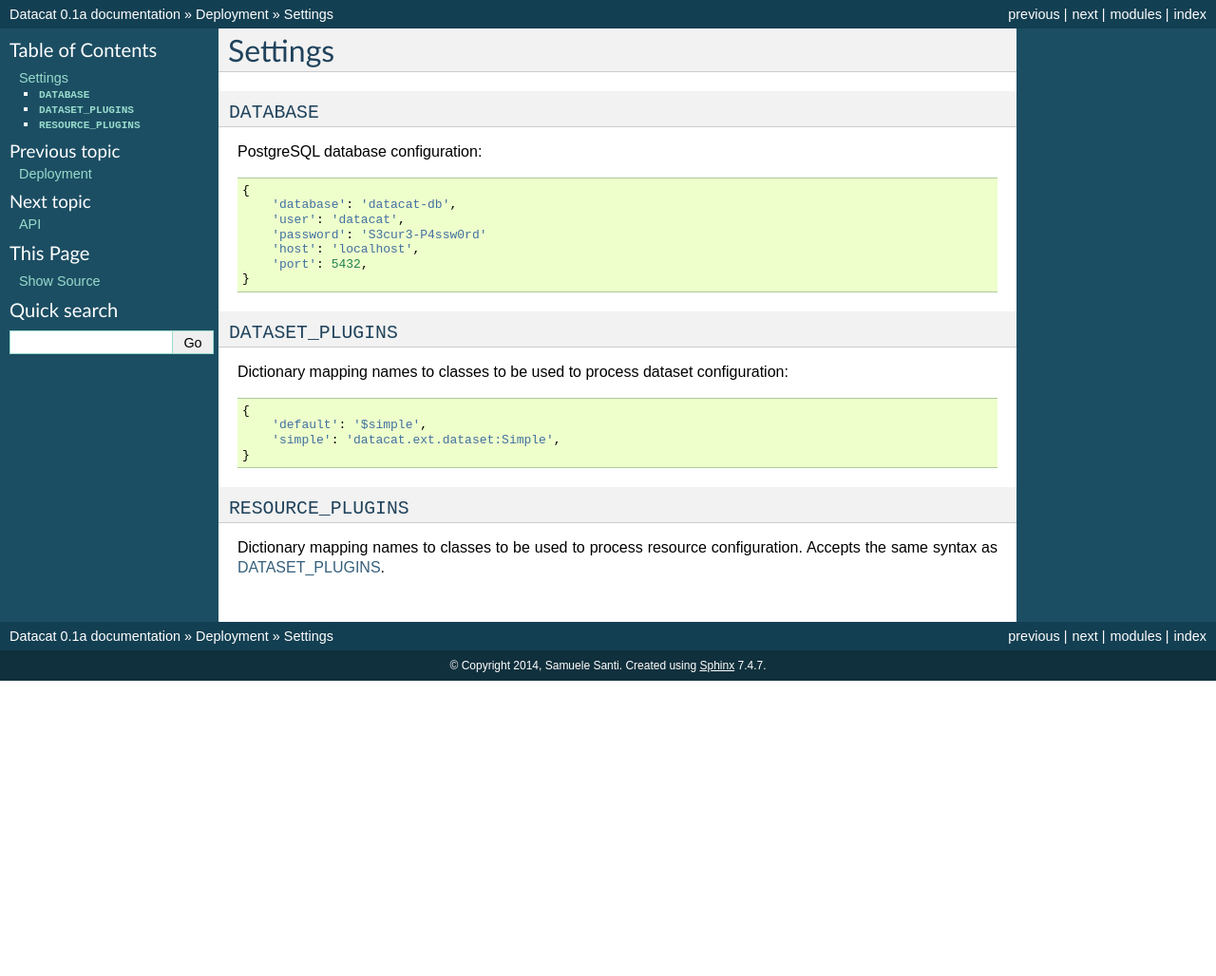
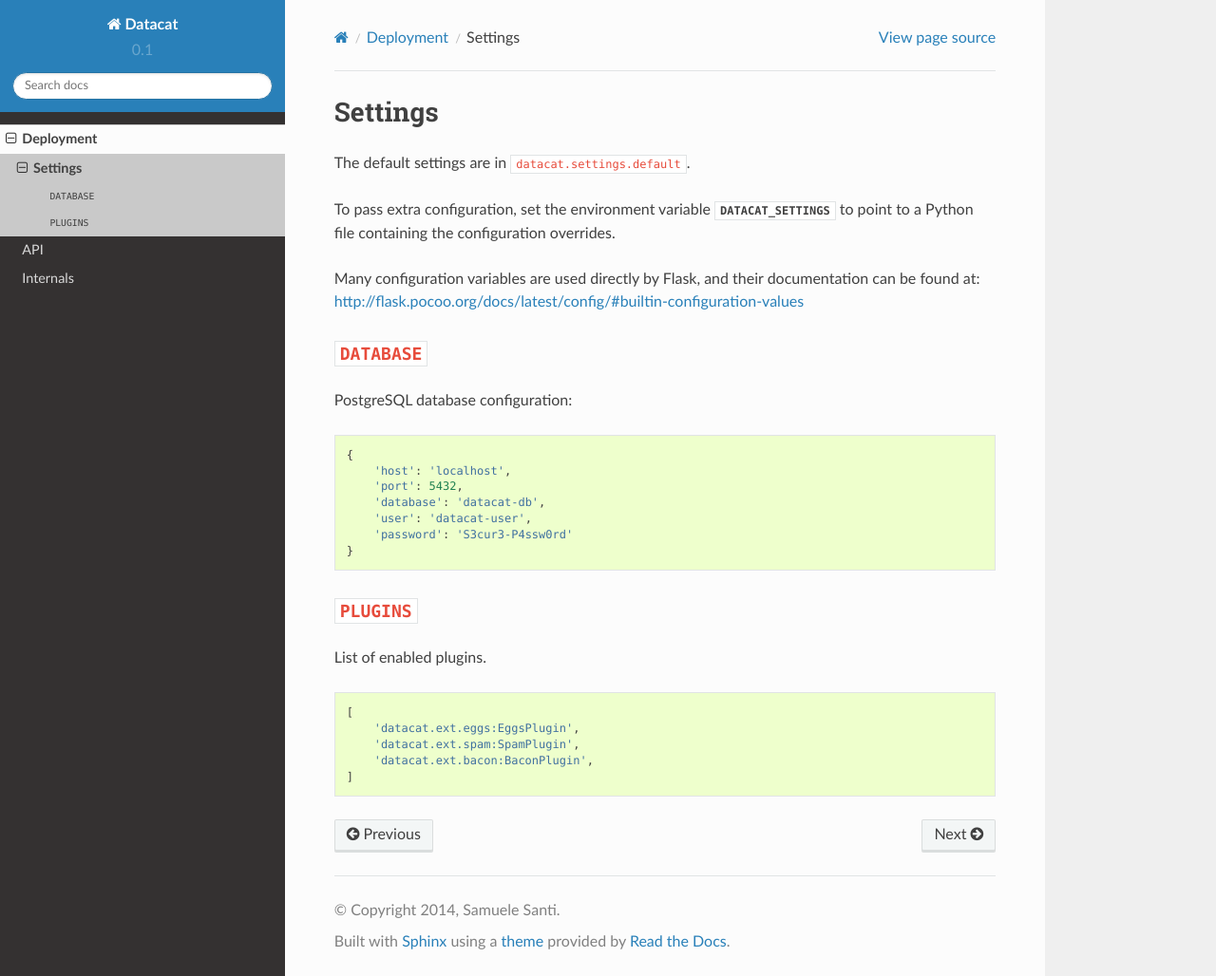
Before and after one commit to rshk-archive/datacat-poc-140825, a Sphinx documentation site: the page built from docs/source/deploy/settings.rst, in a window 1280 px wide and 1028 px high. Shown: the whole window at 95% size. Built offline with Sphinx 7.4.7 and the Read the Docs theme 2.0.0, drawn with Linux system fonts in a browser that asks for light colours.

Commit message:
Some more documentation

```diff
--- a/docs/source/conf.py
+++ b/docs/source/conf.py
@@ -12,18 +12,18 @@
 # All configuration values have a default; values that are commented out
 # serve to show the default.
 
-import sys
+# import sys
 import os
 
 # If extensions (or modules to document with autodoc) are in another directory,
 # add these directories to sys.path here. If the directory is relative to the
 # documentation root, use os.path.abspath to make it absolute, like shown here.
-#sys.path.insert(0, os.path.abspath('.'))
+# sys.path.insert(0, os.path.abspath('.'))
 
 # -- General configuration ------------------------------------------------
 
 # If your documentation needs a minimal Sphinx version, state it here.
-#needs_sphinx = '1.0'
+# needs_sphinx = '1.0'
 
 # Add any Sphinx extension module names here, as strings. They can be
 # extensions coming with Sphinx (named 'sphinx.ext.*') or your custom
@@ -40,7 +40,7 @@ templates_path = ['_templates']
 source_suffix = '.rst'
 
 # The encoding of source files.
-#source_encoding = 'utf-8-sig'
+# source_encoding = 'utf-8-sig'
 
 # The master toctree document.
 master_doc = 'index'
@@ -60,13 +60,13 @@ release = '0.1a'
 
 # The language for content autogenerated by Sphinx. Refer to documentation
 # for a list of supported languages.
-#language = None
+# language = None
 
 # There are two options for replacing |today|: either, you set today to some
 # non-false value, then it is used:
-#today = ''
+# today = ''
 # Else, today_fmt is used as the format for a strftime call.
-#today_fmt = '%B %d, %Y'
+# today_fmt = '%B %d, %Y'
 
 # List of patterns, relative to source directory, that match files and
 # directories to ignore when looking for source files.
@@ -74,27 +74,27 @@ exclude_patterns = []
 
 # The reST default role (used for this markup: `text`) to use for all
 # documents.
-#default_role = None
+# default_role = None
 
 # If true, '()' will be appended to :func: etc. cross-reference text.
-#add_function_parentheses = True
+# add_function_parentheses = True
 
 # If true, the current module name will be prepended to all description
 # unit titles (such as .. function::).
-#add_module_names = True
+# add_module_names = True
 
 # If true, sectionauthor and moduleauthor directives will be shown in the
 # output. They are ignored by default.
-#show_authors = False
+# show_authors = False
 
 # The name of the Pygments (syntax highlighting) style to use.
 pygments_style = 'sphinx'
 
 # A list of ignored prefixes for module index sorting.
-#modindex_common_prefix = []
+# modindex_common_prefix = []
 
 # If true, keep warnings as "system message" paragraphs in the built documents.
-#keep_warnings = False
+# keep_warnings = False
 
 
 # -- Options for HTML output ----------------------------------------------
@@ -103,29 +103,36 @@ pygments_style = 'sphinx'
 # a list of builtin themes.
 html_theme = 'default'
 
+on_rtd = os.environ.get('READTHEDOCS', None) == 'True'
+
+if not on_rtd:
+    import sphinx_rtd_theme
+    html_theme = 'sphinx_rtd_theme'
+    html_theme_path = [sphinx_rtd_theme.get_html_theme_path()]
+
 # Theme options are theme-specific and customize the look and feel of a theme
 # further.  For a list of options available for each theme, see the
 # documentation.
-#html_theme_options = {}
+# html_theme_options = {}
 
 # Add any paths that contain custom themes here, relative to this directory.
-#html_theme_path = []
+# html_theme_path = []
 
 # The name for this set of Sphinx documents.  If None, it defaults to
 # "<project> v<release> documentation".
-#html_title = None
+# html_title = None
 
 # A shorter title for the navigation bar.  Default is the same as html_title.
-#html_short_title = None
+# html_short_title = None
 
 # The name of an image file (relative to this directory) to place at the top
 # of the sidebar.
-#html_logo = None
+# html_logo = None
 
 # The name of an image file (within the static path) to use as favicon of the
 # docs.  This file should be a Windows icon file (.ico) being 16x16 or 32x32
 # pixels large.
-#html_favicon = None
+# html_favicon = None
 
 # Add any paths that contain custom static files (such as style sheets) here,
 # relative to this directory. They are copied after the builtin static files,
@@ -135,48 +142,48 @@ html_static_path = ['_static']
 # Add any extra paths that contain custom files (such as robots.txt or
 # .htaccess) here, relative to this directory. These files are copied
 # directly to the root of the documentation.
-#html_extra_path = []
+# html_extra_path = []
 
 # If not '', a 'Last updated on:' timestamp is inserted at every page bottom,
 # using the given strftime format.
-#html_last_updated_fmt = '%b %d, %Y'
+# html_last_updated_fmt = '%b %d, %Y'
 
 # If true, SmartyPants will be used to convert quotes and dashes to
 # typographically correct entities.
-#html_use_smartypants = True
+# html_use_smartypants = True
 
 # Custom sidebar templates, maps document names to template names.
-#html_sidebars = {}
+# html_sidebars = {}
 
 # Additional templates that should be rendered to pages, maps page names to
 # template names.
-#html_additional_pages = {}
+# html_additional_pages = {}
 
 # If false, no module index is generated.
-#html_domain_indices = True
+# html_domain_indices = True
 
 # If false, no index is generated.
-#html_use_index = True
+# html_use_index = True
 
 # If true, the index is split into individual pages for each letter.
-#html_split_index = False
+# html_split_index = False
 
 # If true, links to the reST sources are added to the pages.
-#html_show_sourcelink = True
+# html_show_sourcelink = True
 
 # If true, "Created using Sphinx" is shown in the HTML footer. Default is True.
-#html_show_sphinx = True
+# html_show_sphinx = True
 
 # If true, "(C) Copyright ..." is shown in the HTML footer. Default is True.
-#html_show_copyright = True
+# html_show_copyright = True
 
 # If true, an OpenSearch description file will be output, and all pages will
 # contain a <link> tag referring to it.  The value of this option must be the
 # base URL from which the finished HTML is served.
-#html_use_opensearch = ''
+# html_use_opensearch = ''
 
 # This is the file name suffix for HTML files (e.g. ".xhtml").
-#html_file_suffix = None
+# html_file_suffix = None
 
 # Output file base name for HTML help builder.
 htmlhelp_basename = 'Datacatdoc'
@@ -185,43 +192,43 @@ htmlhelp_basename = 'Datacatdoc'
 # -- Options for LaTeX output ---------------------------------------------
 
 latex_elements = {
-# The paper size ('letterpaper' or 'a4paper').
-#'papersize': 'letterpaper',
+    # The paper size ('letterpaper' or 'a4paper').
+    # 'papersize': 'letterpaper',
 
-# The font size ('10pt', '11pt' or '12pt').
-#'pointsize': '10pt',
+    # The font size ('10pt', '11pt' or '12pt').
+    # 'pointsize': '10pt',
 
-# Additional stuff for the LaTeX preamble.
-#'preamble': '',
-}
+    # Additional stuff for the LaTeX preamble.
+    # 'preamble': '',
+    }
 
 # Grouping the document tree into LaTeX files. List of tuples
 # (source start file, target name, title,
 #  author, documentclass [howto, manual, or own class]).
 latex_documents = [
-  ('index', 'Datacat.tex', u'Datacat Documentation',
-   u'Samuele Santi', 'manual'),
+    ('index', 'Datacat.tex', u'Datacat Documentation',
+     u'Samuele Santi', 'manual'),
 ]
 
 # The name of an image file (relative to this directory) to place at the top of
 # the title page.
-#latex_logo = None
+# latex_logo = None
 
 # For "manual" documents, if this is true, then toplevel headings are parts,
 # not chapters.
-#latex_use_parts = False
+# latex_use_parts = False
 
 # If true, show page references after internal links.
-#latex_show_pagerefs = False
+# latex_show_pagerefs = False
 
 # If true, show URL addresses after external links.
-#latex_show_urls = False
+# latex_show_urls = False
 
 # Documents to append as an appendix to all manuals.
-#latex_appendices = []
+# latex_appendices = []
 
 # If false, no module index is generated.
-#latex_domain_indices = True
+# latex_domain_indices = True
 
 
 # -- Options for manual page output ---------------------------------------
@@ -234,7 +241,7 @@ man_pages = [
 ]
 
 # If true, show URL addresses after external links.
-#man_show_urls = False
+# man_show_urls = False
 
 
 # -- Options for Texinfo output -------------------------------------------
@@ -243,19 +250,29 @@ man_pages = [
 # (source start file, target name, title, author,
 #  dir menu entry, description, category)
 texinfo_documents = [
-  ('index', 'Datacat', u'Datacat Documentation',
-   u'Samuele Santi', 'Datacat', 'One line description of project.',
-   'Miscellaneous'),
+    ('index', 'Datacat', u'Datacat Documentation',
+     u'Samuele Santi', 'Datacat', 'One line description of project.',
+     'Miscellaneous'),
 ]
 
 # Documents to append as an appendix to all manuals.
-#texinfo_appendices = []
+# texinfo_appendices = []
 
 # If false, no module index is generated.
-#texinfo_domain_indices = True
+# texinfo_domain_indices = True
 
 # How to display URL addresses: 'footnote', 'no', or 'inline'.
-#texinfo_show_urls = 'footnote'
+# texinfo_show_urls = 'footnote'
 
 # If true, do not generate a @detailmenu in the "Top" node's menu.
-#texinfo_no_detailmenu = False
+# texinfo_no_detailmenu = False
+
+
+# -- Options for Autodoc --------------------------------------------------
+
+autodoc_member_order = 'bysource'
+
+
+# -- Options for Todo -----------------------------------------------------
+
+todo_include_todos = True
--- a/docs/source/deploy/settings.rst
+++ b/docs/source/deploy/settings.rst
@@ -1,5 +1,17 @@
 Settings
 ########
+
+
+The default settings are in ``datacat.settings.default``.
+
+To pass extra configuration, set the environment variable
+:envvar:`!DATACAT_SETTINGS` to point to a Python file containing the
+configuration overrides.
+
+Many configuration variables are used directly by Flask, and their
+documentation can be found at:
+http://flask.pocoo.org/docs/latest/config/#builtin-configuration-values
+
 
 ``DATABASE``
 ============
@@ -9,30 +21,23 @@ PostgreSQL database configuration:
 .. code-block:: python
 
     {
-        'database': 'datacat-db',
-	'user': 'datacat',
-	'password': 'S3cur3-P4ssw0rd'
         'host': 'localhost',
         'port': 5432,
+        'database': 'datacat-db',
+	'user': 'datacat-user',
+	'password': 'S3cur3-P4ssw0rd'
     }
 
 
-``DATASET_PLUGINS``
-===================
+``PLUGINS``
+===========
 
-Dictionary mapping names to classes to be used to process dataset
-configuration:
+List of enabled plugins.
 
 .. code-block:: python
 
-    {
-        'default': '$simple',
-	'simple': 'datacat.ext.dataset:Simple',
-    }
-
-
-``RESOURCE_PLUGINS``
-====================
-
-Dictionary mapping names to classes to be used to process resource
-configuration. Accepts the same syntax as `DATASET_PLUGINS`_.
+    [
+        'datacat.ext.eggs:EggsPlugin',
+        'datacat.ext.spam:SpamPlugin',
+        'datacat.ext.bacon:BaconPlugin',
+    ]
```
Also changed, not shown: docs/source/internals/plugins-interface.rst (+11 -22 lines).
